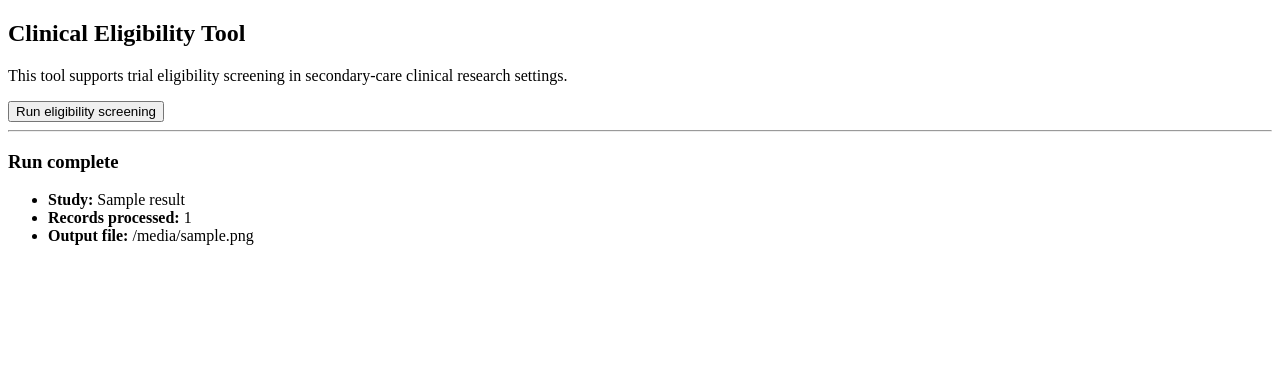
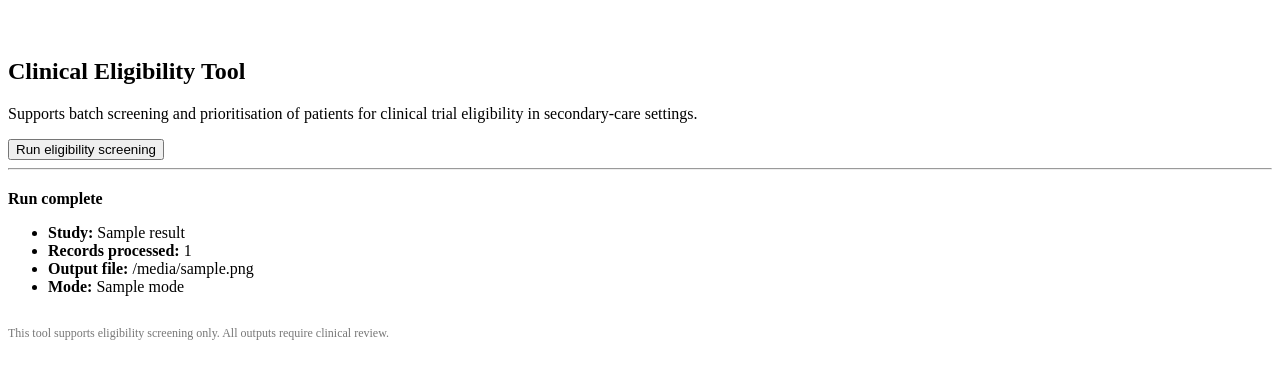
Before and after one commit to chukwuka-orefo/clinical-eligibility-ml, a Flask app: template app/ui/templates/index.html in a window 1280 px wide. Shown: the top 379 px of the page. Run offline with Flask 2, Linux system fonts and the light colour scheme; the template is opened without the code that fills it: most values are stand-ins (such as "Sample title", 1, 10 or a date in 2020); parts of the project's set-up code (start-up, migrations or seed data) failed here and were passed over.

Commit message:
polished ui with bootstrap styling

```diff
--- a/app/ui/templates/base.html
+++ b/app/ui/templates/base.html
@@ -3,11 +3,22 @@
 <head>
     <meta charset="UTF-8">
     <title>Clinical Eligibility Tool</title>
+    <meta name="viewport" content="width=device-width, initial-scale=1">
     <link rel="stylesheet" href="{{ url_for('static', filename='bootstrap.min.css') }}">
+    <style>
+        body { padding-top: 30px; }
+        .footer-note { margin-top: 30px; color: #777; font-size: 12px; }
+    </style>
 </head>
 <body>
     <div class="container">
         {% block content %}{% endblock %}
+        <div class="footer-note">
+            <p>
+                This tool supports eligibility screening only.
+                All outputs require clinical review.
+            </p>
+        </div>
     </div>
 </body>
 </html>
--- a/app/ui/templates/index.html
+++ b/app/ui/templates/index.html
@@ -1,24 +1,36 @@
 {% extends "base.html" %}
 
 {% block content %}
-<h2>Clinical Eligibility Tool</h2>
+<div class="page-header">
+    <h2>Clinical Eligibility Tool</h2>
+</div>
 
-<p>
-    This tool supports trial eligibility screening in secondary-care
-    clinical research settings.
+<p class="lead">
+    Supports batch screening and prioritisation of patients
+    for clinical trial eligibility in secondary-care settings.
 </p>
 
 <form action="{{ url_for('run') }}" method="get">
-    <button type="submit">Run eligibility screening</button>
+    <button type="submit" class="btn btn-primary btn-lg">
+        Run eligibility screening
+    </button>
 </form>
 
 {% if result %}
 <hr>
-<h3>Run complete</h3>
-<ul>
-    <li><strong>Study:</strong> {{ result.study_name }}</li>
-    <li><strong>Records processed:</strong> {{ result.record_count }}</li>
-    <li><strong>Output file:</strong> {{ result.output_file }}</li>
-</ul>
+
+<div class="panel panel-success" style="margin-top:20px;">
+    <div class="panel-heading">
+        <strong>Run complete</strong>
+    </div>
+    <div class="panel-body">
+        <ul class="list-unstyled">
+            <li><strong>Study:</strong> {{ result.study_name }}</li>
+            <li><strong>Records processed:</strong> {{ result.record_count }}</li>
+            <li><strong>Output file:</strong> {{ result.output_file }}</li>
+            <li><strong>Mode:</strong> {{ result.mode }}</li>
+        </ul>
+    </div>
+</div>
 {% endif %}
 {% endblock %}
```
